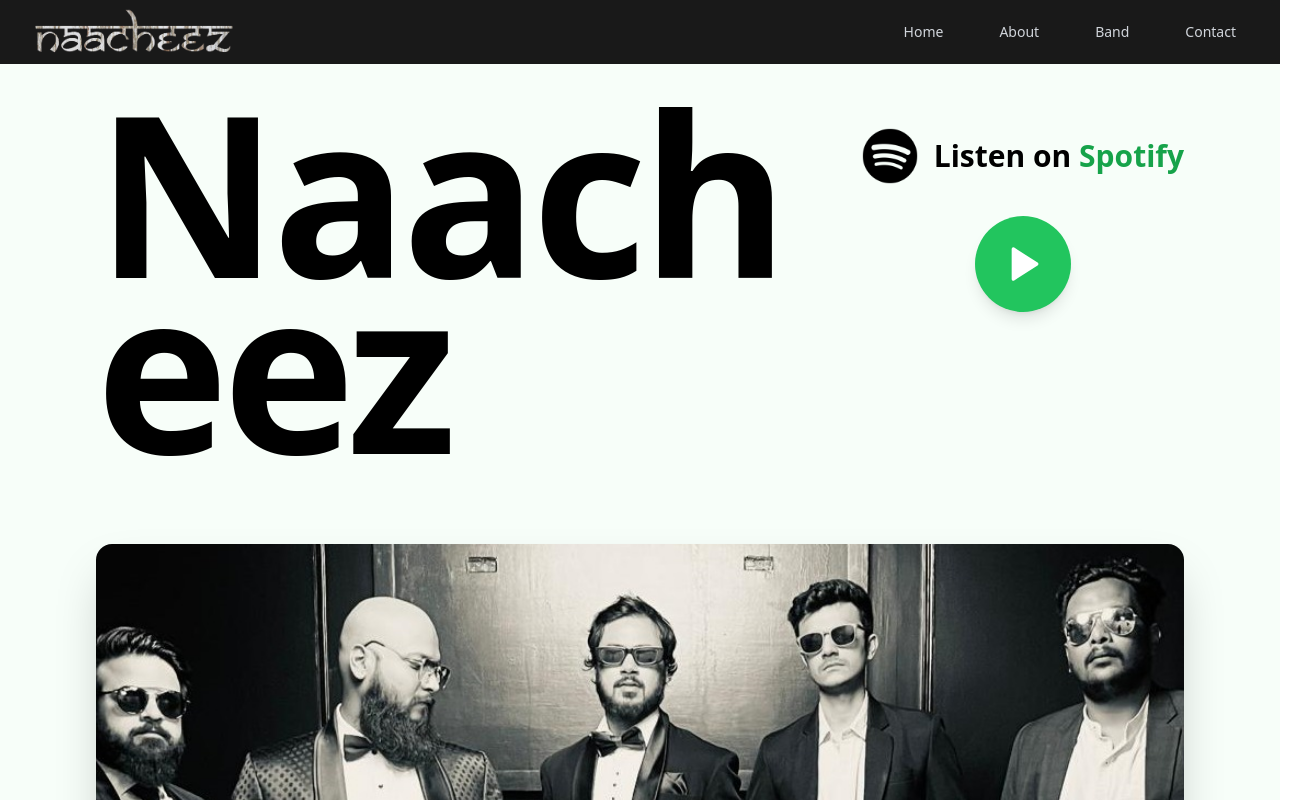
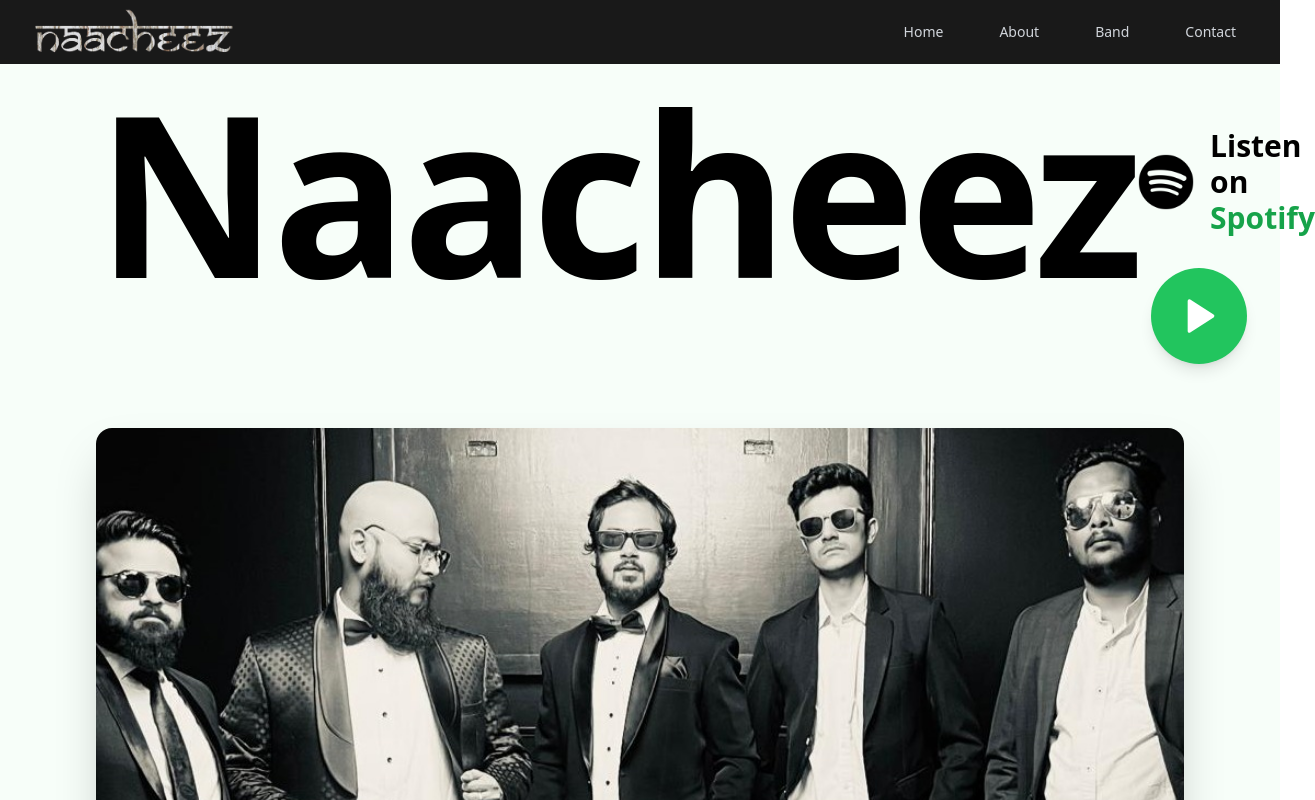
Before and after one commit to Avinash2224/naacheez, a React (Vite) app: page / in a window 1280 px wide. Shown: the top 800 px of the page, 1315 px wide, since content can reach past the window. Built offline with nearby package versions, Linux system fonts and the light colour scheme.

Commit message:
changed layout

```diff
--- a/src/components/Hero.tsx
+++ b/src/components/Hero.tsx
@@ -102,11 +102,11 @@ export default function Hero() {
           className="text-black leading-none font-sans w-full lg:w-auto"
         >
           <h1 className="text-[4rem] xs:text-[5rem] sm:text-[6rem] md:text-[8rem] lg:text-[10rem] xl:text-[14rem] font-bold tracking-tight">
-            Naach
+            Naacheez
           </h1>
-          <h1 className="text-[4rem] xs:text-[5rem] sm:text-[6rem] md:text-[8rem] lg:text-[10rem] xl:text-[14rem] font-bold tracking-tight -mt-4 sm:-mt-6 md:-mt-8 lg:-mt-12">
+          {/* <h1 className="text-[4rem] xs:text-[5rem] sm:text-[6rem] md:text-[8rem] lg:text-[10rem] xl:text-[14rem] font-bold tracking-tight -mt-4 sm:-mt-6 md:-mt-8 lg:-mt-12">
             eez
-          </h1>
+          </h1> */}
         </motion.div>
 
         {/* Right Side - Spotify Section with Mobile Optimization */}
```
